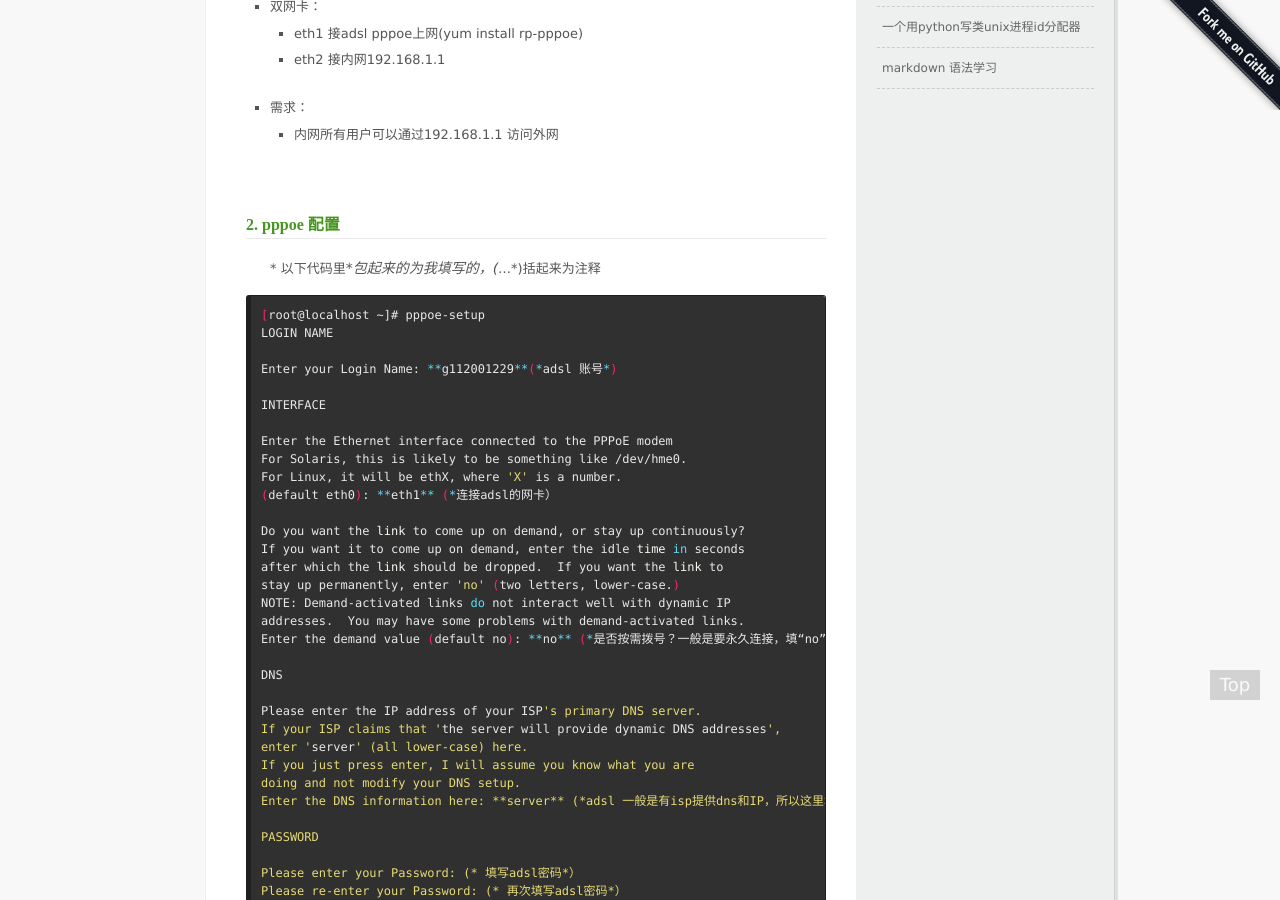
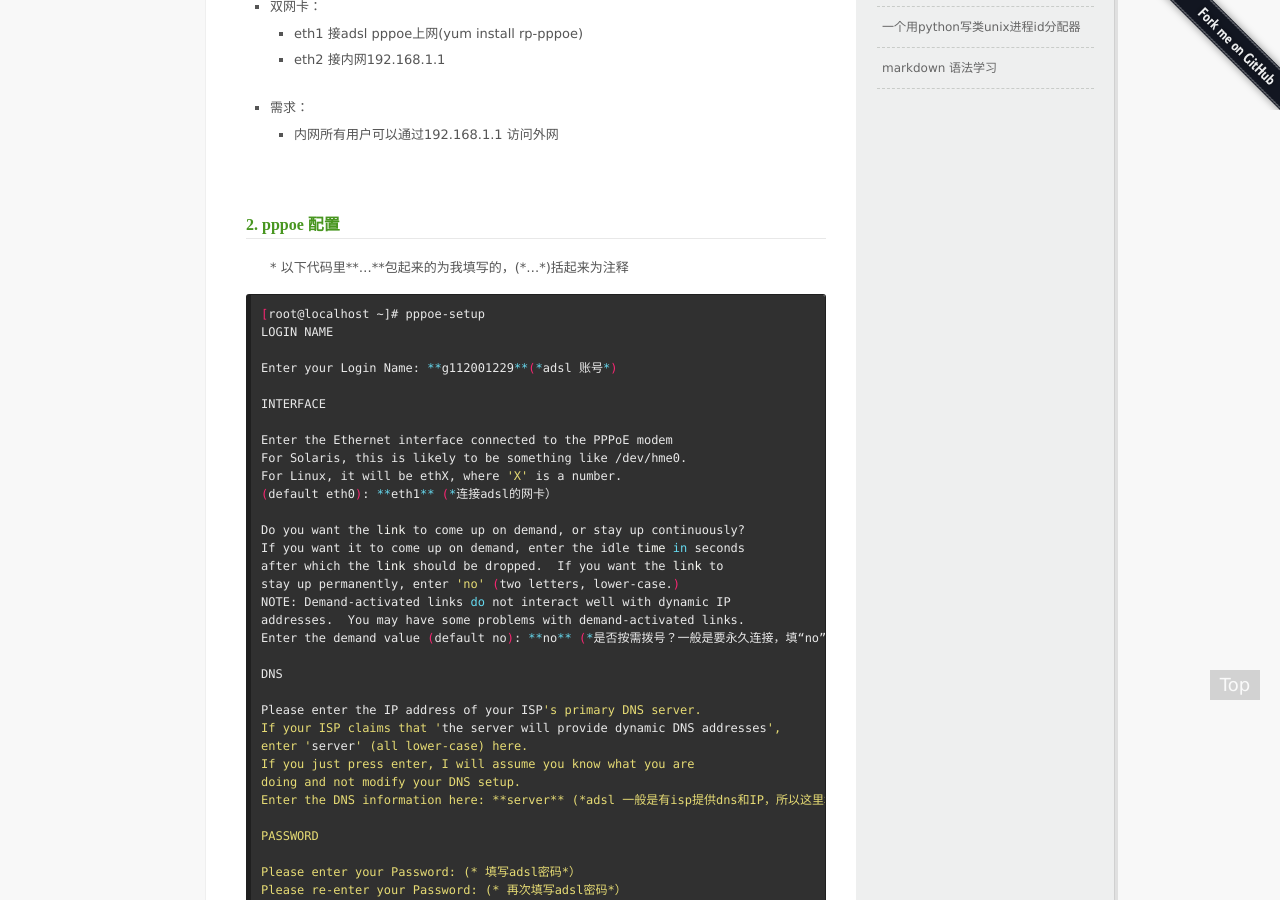
Before and after one commit to sunminghong/sunminghong.github.com, a Jekyll site: the page built from _posts/2013-03-08-centos-router-config.md, in a window 1280 px wide and 900 px high, scrolled down 478 px. Built offline with Jekyll 4.4.1, drawn with Linux system fonts in a browser that asks for light colours; Markdown is read by kramdown in place of the engine named in the settings; comment, search, counter and statistics services are not loaded.

```diff
--- a/_posts/2013-03-08-centos-router-config.md
+++ b/_posts/2013-03-08-centos-router-config.md
@@ -15,7 +15,7 @@ keywords: centos,apache,php,mysql
     - 内网所有用户可以通过192.168.1.1 访问外网
 
 ###2. pppoe 配置
-\* 以下代码里**包起来的为我填写的，(*...*)括起来为注释
+\* 以下代码里\*\*...\*\*包起来的为我填写的，(\*...\*)括起来为注释
 {% highlight bash lineno%}
 [root@localhost ~]# pppoe-setup
 LOGIN NAME
```
